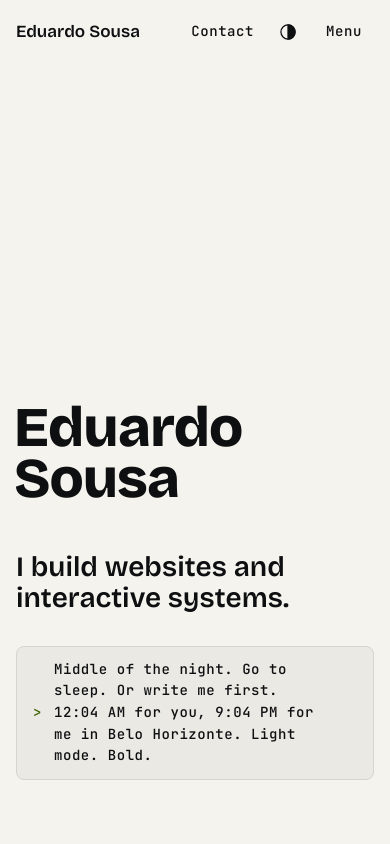
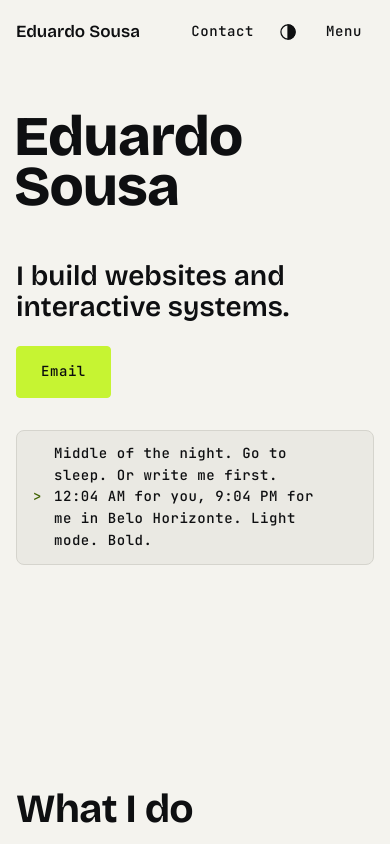
Before and after one commit to oeduardosousa/personal-website, an Astro site: page / in a window 390 px wide. Shown: the top 844 px of the page. Built offline with nearby package versions, Linux system fonts and the light colour scheme; Astro itself is replaced by a stand-in of ours.

Commit message:
Add hero email button, tighten phone hero, enlarge project title tap area
Co-Authored-By: Claude Sonnet 5.5 <noreply@anthropic.com>

```diff
--- a/src/components/Home.astro
+++ b/src/components/Home.astro
@@ -94,6 +94,7 @@ const dynJson = JSON.stringify(dyn).replaceAll("<", String.fromCharCode(92) + "u
           <div class="hero__lead">
             <p class="hero__role">{t.hero.role}</p>
             {heroNote && <p class="hero__note"><span class="todo">{heroNote}</span></p>}
+            <p class="hero__cta"><a class="btn btn--primary" href={mailto}>{t.contact.buttons.email}</a></p>
           </div>
           <p class="terminal">
             <span class="terminal__prompt" aria-hidden="true">&gt;</span>
--- a/src/styles/base.css
+++ b/src/styles/base.css
@@ -155,6 +155,11 @@ a:hover { text-decoration-thickness: 2px; }
 .hero__meta { display: grid; gap: var(--space-8); }
 .hero__role { font-size: var(--text-title); font-weight: var(--weight-title); line-height: var(--leading-title); max-width: 24ch; }
 .hero__note { margin-top: var(--space-4); max-width: 44ch; }
+.hero__cta { margin-top: var(--space-6); }
+/* Phones: no forced full-height hero, so the name sits right under the header instead of floating in empty space. */
+@media (max-width: 959px) {
+  .hero { min-height: 0; justify-content: flex-start; padding-block: var(--space-12) var(--space-16); }
+}
 .terminal {
   display: flex; align-items: center; gap: var(--space-3);
   min-height: 4.5rem; /* room for two lines: the live sentence never shifts the layout */
@@ -205,6 +210,7 @@ h2 { margin-bottom: var(--space-8); }
 .project { counter-increment: p; padding-block: var(--space-8); border-top: var(--border); }
 .project::before { content: counter(p, decimal-leading-zero); display: block; margin-bottom: var(--space-4); font-family: var(--font-mono); font-size: var(--text-label); color: var(--color-text-muted); }
 .project h3 a { position: relative; display: inline-block; color: var(--color-text); text-decoration: none; }
+.project h3 a::before { content: ""; position: absolute; inset: -7px 0; } /* 44px tap area, layout unchanged */
 .project h3 a::after {
   content: ""; position: absolute; left: 0; right: 0; bottom: -0.06em; height: 0.07em;
   background: var(--color-accent-text); transform: scaleX(0); transform-origin: left;
```
